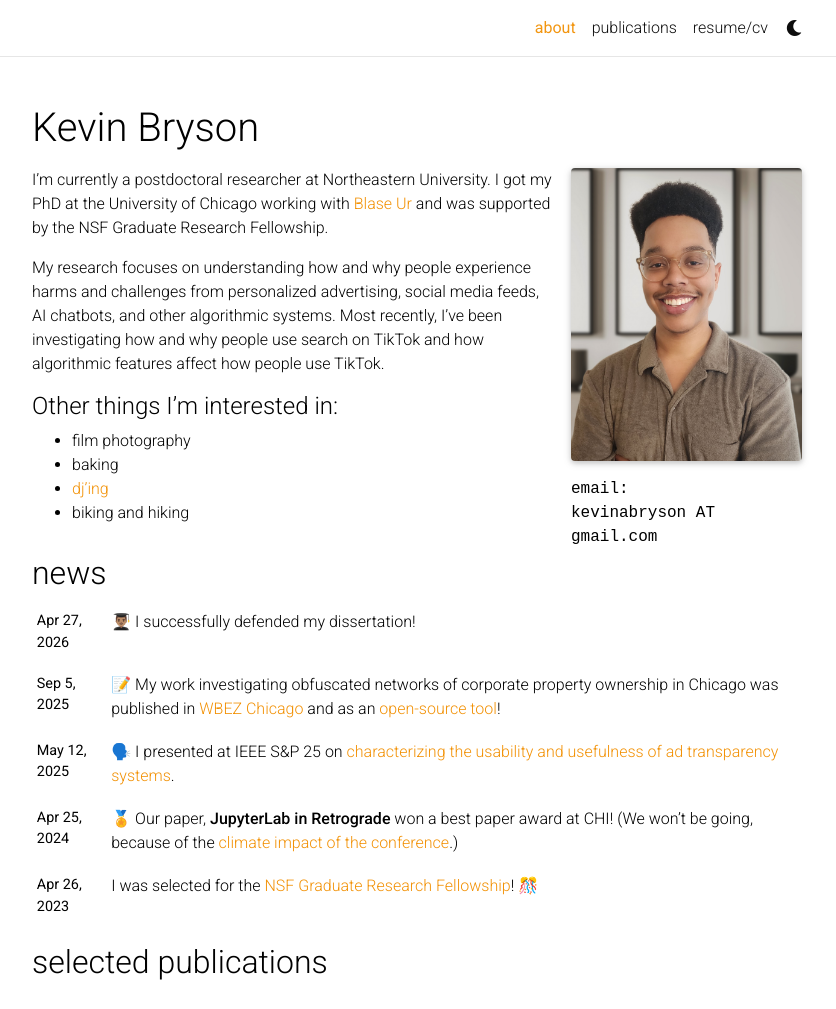
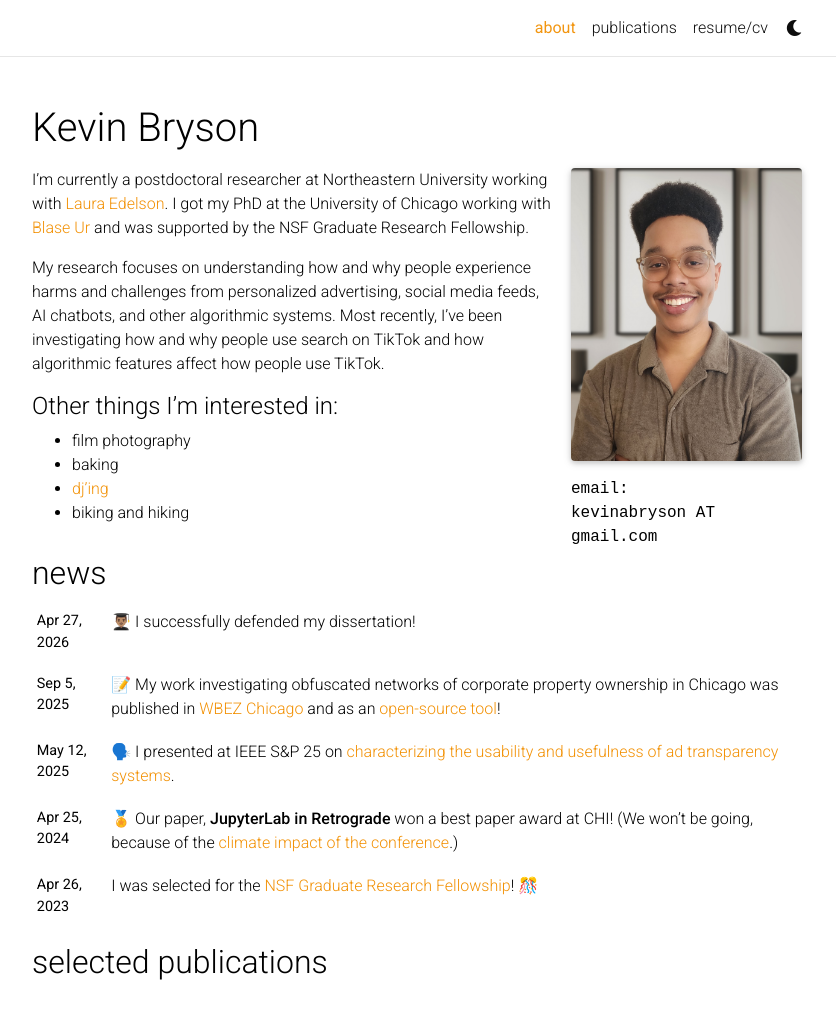
Before and after one commit to cmdkev/cmdkev.github.io, a Jekyll site: the page built from _pages/about.md, in a window 1280 px wide and 1279 px high, cut to the strip 0-1009 px from the top of the window. Shown: the whole strip, without its empty margins (223-1059 px from the left). Built offline with Jekyll 4.4.1, drawn with Linux system fonts in a browser that asks for light colours; full-size pictures stand in for the smaller copies a plugin makes; emoji names are drawn with the system emoji font; comment, search, counter and statistics services are not loaded; a style sheet for code colours, icons or effects is not loaded.

Commit message:
add laura website

```diff
--- a/_pages/about.md
+++ b/_pages/about.md
@@ -18,7 +18,7 @@ selected_papers: true # includes a list of papers marked as "selected={true}"
 social: true  # includes social icons at the bottom of the page
 ---
 
-I'm currently a postdoctoral researcher at Northeastern University. I got my PhD at the University of Chicago working with [Blase Ur](https://www.blaseur.com/) and was supported by the NSF Graduate Research Fellowship.
+I'm currently a postdoctoral researcher at Northeastern University working with [Laura Edelson](https://lauraedelson.com/). I got my PhD at the University of Chicago working with [Blase Ur](https://www.blaseur.com/) and was supported by the NSF Graduate Research Fellowship.
 
 My research focuses on understanding how and why people experience harms and challenges from personalized advertising, social media feeds, AI chatbots, and other algorithmic systems.
 Most recently, I've been investigating how and why people use search on TikTok and how algorithmic features affect how people use TikTok.
```
